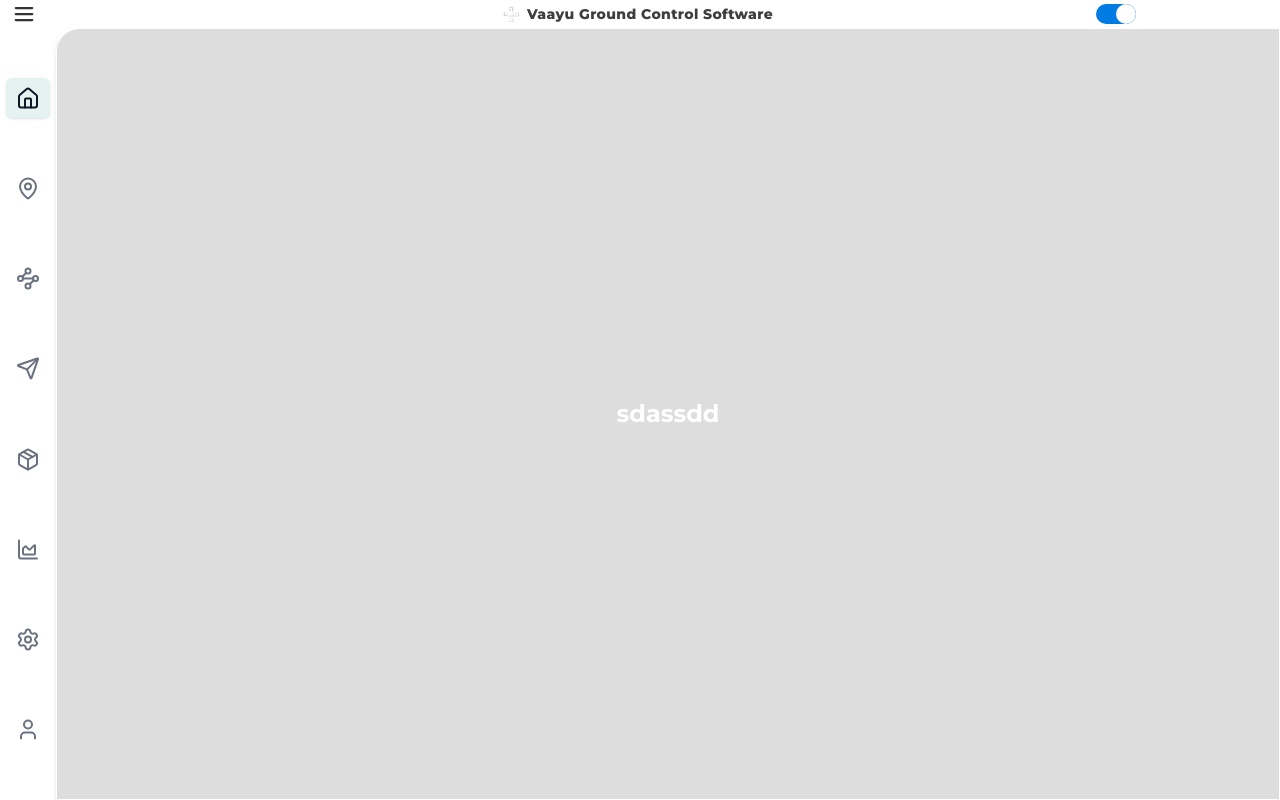
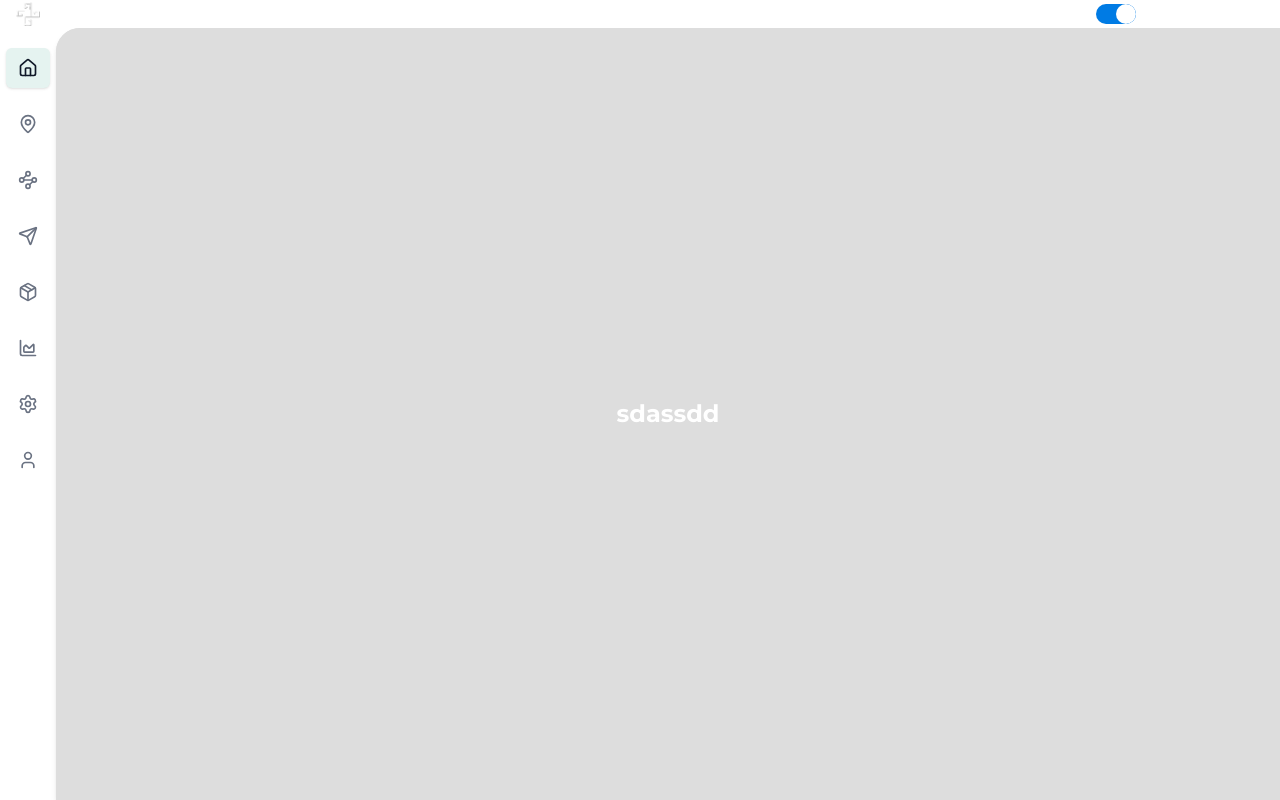
Before and after one commit to Ranjangupta550/Vaayu-desktop-app, a React (Vite) app in the folder apps/frontend/: page / in a window 1280 px wide. Built offline with nearby package versions, Linux system fonts and the light colour scheme.

Commit message:
side bar toggle removed

```diff
--- a/apps/frontend/src/components/layouts/MainLayout.jsx
+++ b/apps/frontend/src/components/layouts/MainLayout.jsx
@@ -23,10 +23,10 @@ function MainLayout() {
         <TopBar />
       </div>
 
-      <div className="flex flex-1 overflow-hidden bg-bar">
-        <Sidebar/>
-        <div className="flex-1 h-full overflow-y-auto rounded-tl-3xl shadow-md z-10  bg-primary   flex  items-center  border border-white ">
-          { <Outlet /> }
+      <div className="relative flex flex-1 overflow-hidden bg-bar">
+        <Sidebar />
+        <div className="flex-1 h-full overflow-y-auto rounded-tl-3xl shadow-md z-10 bg-primary flex items-center   ">
+          {<Outlet />}
         </div>
       </div>
     </div>
--- a/apps/frontend/src/index.css
+++ b/apps/frontend/src/index.css
@@ -10,10 +10,6 @@
   --color-enabled: #e5f3f0;
   --color-disabled: #d1ede5;
   --color-hover: #00A76F29;
-
-
-
-
 
 
 
--- a/apps/frontend/src/libs/ui/Sidebar/Sidebar.jsx
+++ b/apps/frontend/src/libs/ui/Sidebar/Sidebar.jsx
@@ -11,9 +11,8 @@ function Sidebar() {
   return (
     <>
       <div
-        className={`bg-bar overflow-hidden  flex flex-col justify-evenly items-center shadow-lg transition-all duration-300 ease-in-out     ${
+        className={`relative bg-bar overflow-hidden  flex flex-col gap-y-4 top-5  items-center shadow-lg transition-all duration-300 ease-in-out     ${
           isSidebarOpen ? "w-48" : "w-14"
-
         }`}
       >
 
@@ -27,7 +26,7 @@ function Sidebar() {
                 label={item.label}
                 route={item.route}
                 icon={item.icon}
-                size={25}
+                size={20}
                 isSidebarOpen={isSidebarOpen}
               />
             </div>
--- a/apps/frontend/src/libs/ui/Topbar/TopBar.jsx
+++ b/apps/frontend/src/libs/ui/Topbar/TopBar.jsx
@@ -11,9 +11,9 @@ const setIsSidebarOpen = useTheme((state) => state.setIsSidebarOpen);
   return (
     <div
       id="draggable"
-      className="bg-bar h-1 relative z-50 w-screen  flex items-center justify-between overflow-hidden"
+      className="bg-bar h-1 relative z-50 w-screen  flex items-center justify-between  overflow-hidden"
     >
-      <Button className="z-50 bg-transparent cursor-pointer "
+      {/* <Button className="z-50 bg-transparent cursor-pointer "
       style={{ WebkitAppRegion: "no-drag", userSelect: "none" }}
       onClick={() => {
         console.log("Sidebar toggled");
@@ -22,10 +22,10 @@ const setIsSidebarOpen = useTheme((state) => state.setIsSidebarOpen);
 
       }}>
         <List size={24} weight="bold" />
-      </Button>
-      <span className="text-invert-primary font-extrabold opacity-80 tracking-wide items-center gap-x-2 flex text-sm">
-        <img className="h-4 " src={icons.vaayuLogo} alt="" />
-        Vaayu Ground Control Software
+      </Button> */}
+      <span className=" relative text-invert-primary font-extrabold opacity-80 tracking-wide  items-center gap-x-2 flex text-sm left-1">
+        <img className="h-6 " src={icons.vaayuLogo} alt="" />
+
       </span>
       <div className="flex relative right-36
 
```
